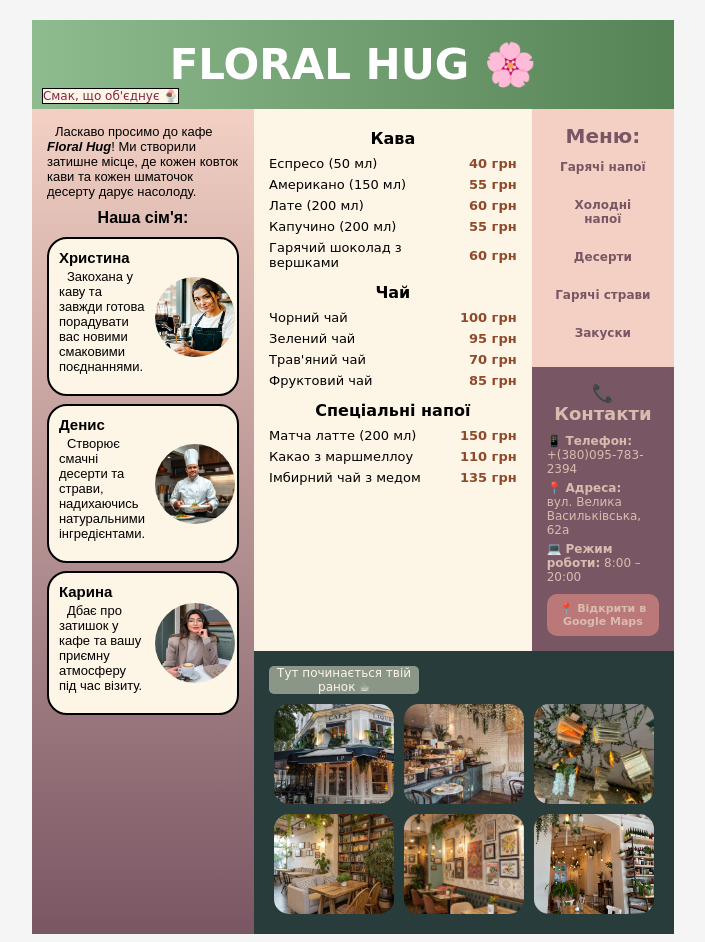
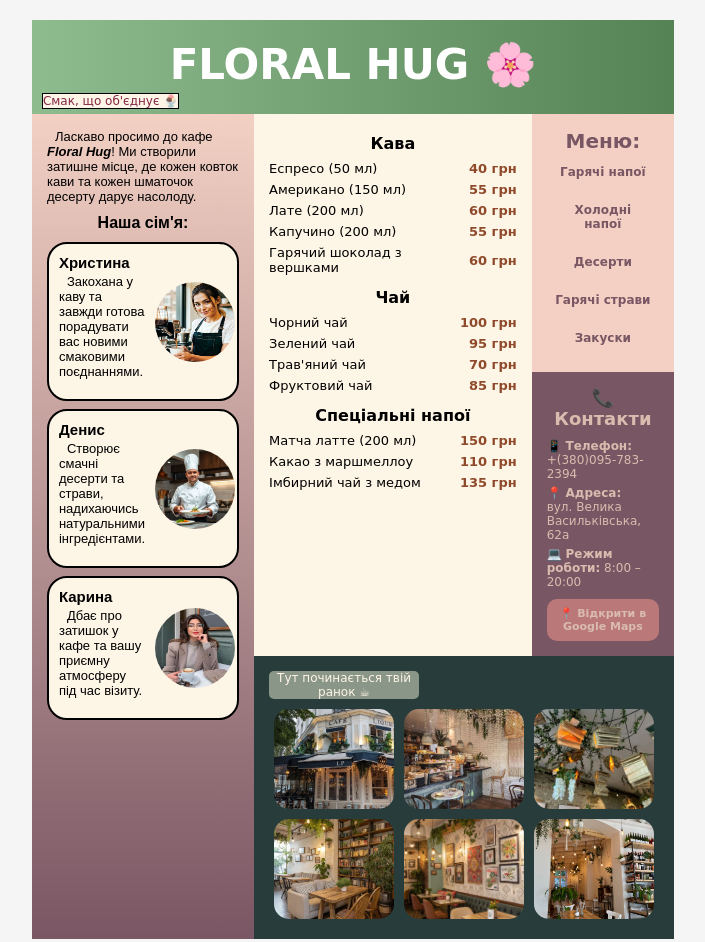
Before and after one commit to MariaVnr/cafe_email_version, a plain HTML site: page index.html in a window 1280 px wide. Shown: the whole page, without its empty margins (287-992 px from the left). Drawn offline with Linux system fonts and the light colour scheme.

Commit message:
Update index.html

```diff
--- a/index.html
+++ b/index.html
@@ -13,11 +13,20 @@
                 <table class="container_table">
                     <tr>
                         <td class="title" colspan="2">
-                            <h1>Floral Hug &#127800;</h1>
-                            <div class="slogan1">Смак, що об'єднує &#127848;</div>
+                            <table width="100%" cellpadding="0" cellspacing="0" border="0">
+                                <tr>
+                                    <td align="center" style="padding-bottom: 5px;">
+                                        <h1>Floral Hug &#127800;</h1>
+                                    </td>
+                                </tr>
+                                <tr>
+                                    <td align="left" style="padding-left: 10px;">
+                                        <span class="slogan1">Смак, що об'єднує &#127848;</span>
+                                    </td>
+                                </tr>
+                            </table>
                         </td>
                     </tr>
-
                     <tr>
                         <td id="about_us" valign="top">
                             <p>
@@ -220,4 +229,5 @@
         </tr>
     </table>
 </body>
+
 </html>
```
